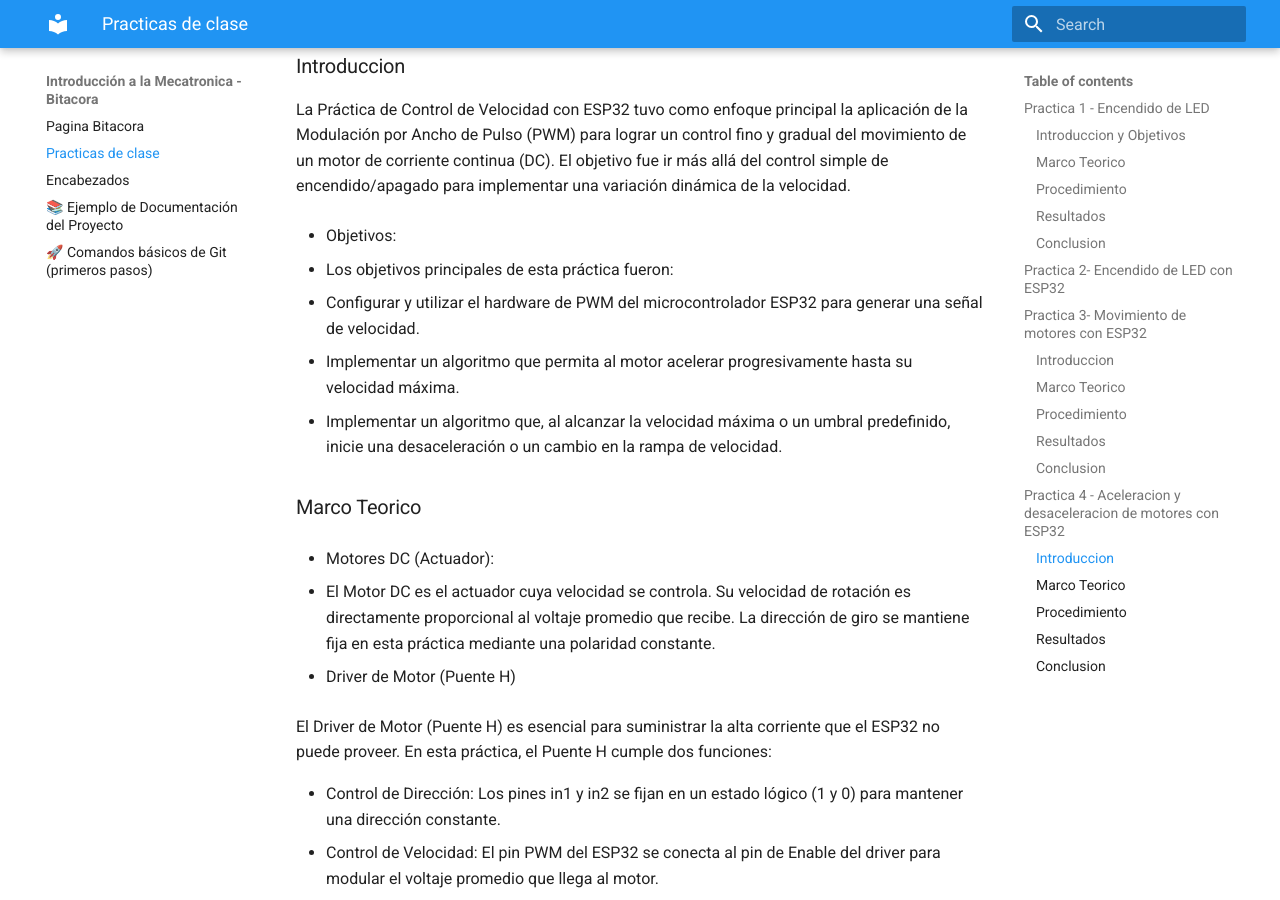
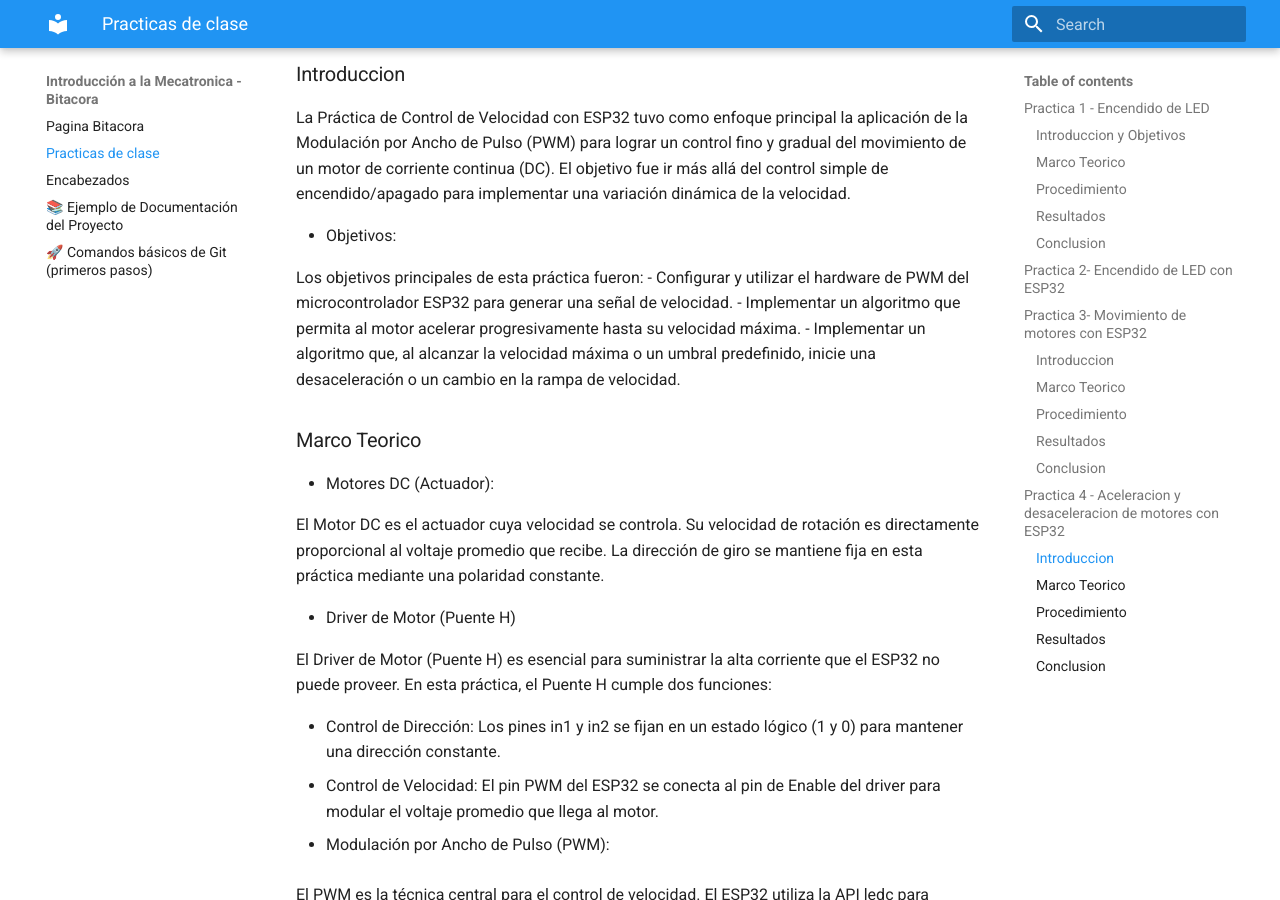
Before and after one commit to JoseGilGonzalezBerra/IntroduccionMecatronica_Bitacora_de_JoseGIL, an MkDocs documentation site: the page built from docs/Practicas.md, in a window 1280 px wide and 900 px high, scrolled down 4255 px. Built offline with MkDocs 1.6.1 and Material for MkDocs 9.7.7, drawn with Linux system fonts in a browser that asks for light colours.

```diff
--- a/docs/Practicas.md
+++ b/docs/Practicas.md
@@ -80,7 +80,7 @@ La interconexión se establece utilizando los pines del ESP32 para enviar señal
 
 ### Procedimiento
 
-- **Materiales y Equipo**
+**Materiales y Equipo**
 
  - Microcontrolador ESP32
  - Motor de Corriente Continua
@@ -91,7 +91,7 @@ La interconexión se establece utilizando los pines del ESP32 para enviar señal
  - Computadora con IDE de Arduino
  - Cable USB (para el ESP32)
 
-- **Procedimiento**
+**Procedimiento**
 
 - Montaje y Conexión del Hardware
 
@@ -165,7 +165,7 @@ La Práctica de Control de Velocidad con ESP32 tuvo como enfoque principal la ap
 
 - Objetivos:
 
-- Los objetivos principales de esta práctica fueron:
+Los objetivos principales de esta práctica fueron:
    - Configurar y utilizar el hardware de PWM del microcontrolador ESP32 para generar una señal de velocidad.
    - Implementar un algoritmo que permita al motor acelerar progresivamente hasta su velocidad máxima.
    - Implementar un algoritmo que, al alcanzar la velocidad máxima o un umbral predefinido, inicie una desaceleración o un cambio en la rampa de velocidad.
@@ -174,7 +174,7 @@ La Práctica de Control de Velocidad con ESP32 tuvo como enfoque principal la ap
 
 - Motores DC (Actuador):
 
- - El Motor DC es el actuador cuya velocidad se controla. Su velocidad de rotación es directamente proporcional al voltaje promedio que recibe. La dirección de giro se mantiene fija en esta práctica mediante una polaridad constante.
+El Motor DC es el actuador cuya velocidad se controla. Su velocidad de rotación es directamente proporcional al voltaje promedio que recibe. La dirección de giro se mantiene fija en esta práctica mediante una polaridad constante.
 
 - Driver de Motor (Puente H)
 
@@ -194,7 +194,7 @@ El PWM es la técnica central para el control de velocidad. El ESP32 utiliza la
 
 ### Procedimiento
 
-- **Materiales y Equipo**
+**Materiales y Equipo**
 
  - Microcontrolador ESP32
  - Motor de Corriente Continua
```
Also changed, not shown: other parts of docs/Practicas.md (+2 -2 lines).
